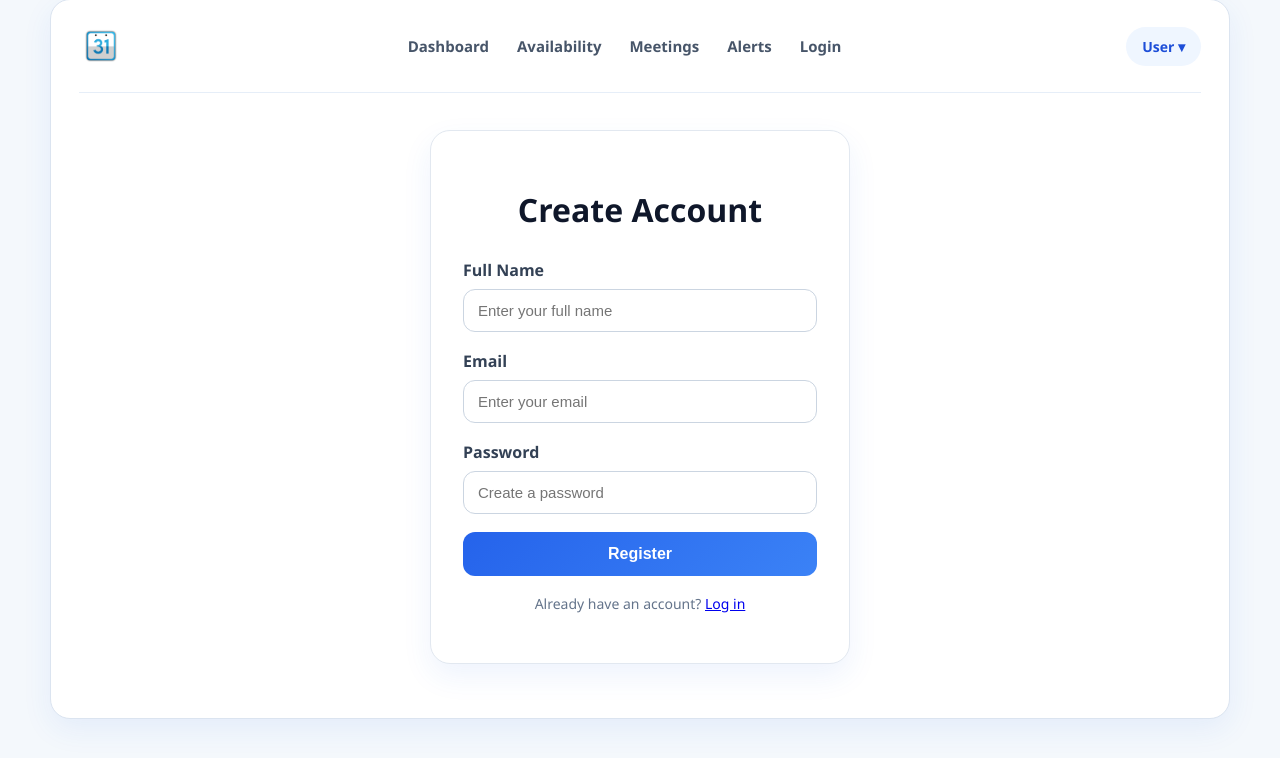
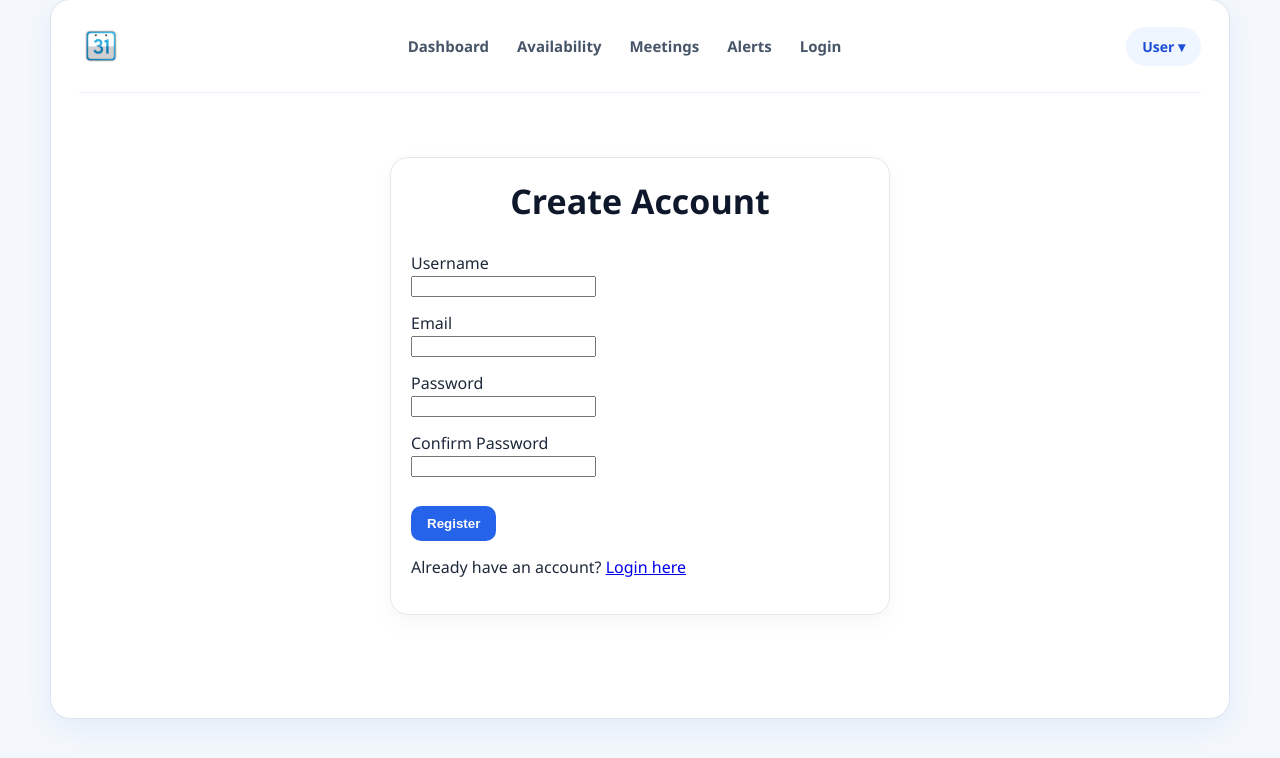
Before and after one commit to Maxk9994/Team299, a Flask app: page /register in a window 1280 px wide. Shown: the part 25-783 px from the top of the page. Run offline with Flask 3, Linux system fonts and the light colour scheme.

Commit message:
Added Flask login and registration system with SQLite and password hashing

```diff
--- a/app.py
+++ b/app.py
@@ -1,34 +1,120 @@
-from flask import Flask, render_template
+import sqlite3
+from flask import Flask, render_template, request, redirect, url_for, flash, session
+from werkzeug.security import generate_password_hash, check_password_hash
 
 app = Flask(__name__)
+app.secret_key = "change-this-secret-key"
+
+DATABASE = "calendar.db"
+
+
+def get_db_connection():
+    conn = sqlite3.connect(DATABASE)
+    conn.row_factory = sqlite3.Row
+    return conn
+
+
+def init_db():
+    conn = get_db_connection()
+    conn.execute("""
+        CREATE TABLE IF NOT EXISTS Users (
+            UserID INTEGER PRIMARY KEY AUTOINCREMENT,
+            Username TEXT NOT NULL UNIQUE,
+            Email TEXT NOT NULL UNIQUE,
+            PasswordHash TEXT NOT NULL
+        )
+    """)
+    conn.commit()
+    conn.close()
+
 
 @app.route("/")
 def index():
     return render_template("index.html")
 
-@app.route("/login")
+
+@app.route("/login", methods=["GET", "POST"])
 def login():
+    if request.method == "POST":
+        email = request.form["email"]
+        password = request.form["password"]
+
+        conn = get_db_connection()
+        user = conn.execute(
+            "SELECT * FROM Users WHERE Email = ?",
+            (email,)
+        ).fetchone()
+        conn.close()
+
+        if user and check_password_hash(user["PasswordHash"], password):
+            session["user_id"] = user["UserID"]
+            session["username"] = user["Username"]
+            flash("Login successful!")
+            return redirect(url_for("index"))
+
+        flash("Invalid email or password.")
+
     return render_template("login.html")
 
-@app.route("/register")
+
+@app.route("/register", methods=["GET", "POST"])
 def register():
+    if request.method == "POST":
+        username = request.form["username"]
+        email = request.form["email"]
+        password = request.form["password"]
+        confirm_password = request.form["confirm_password"]
+
+        if password != confirm_password:
+            flash("Passwords do not match.")
+            return redirect(url_for("register"))
+
+        conn = get_db_connection()
+        existing_user = conn.execute(
+            "SELECT * FROM Users WHERE Username = ? OR Email = ?",
+            (username, email)
+        ).fetchone()
+
+        if existing_user:
+            conn.close()
+            flash("Username or email already exists.")
+            return redirect(url_for("register"))
+
+        password_hash = generate_password_hash(password)
+
+        conn.execute(
+            "INSERT INTO Users (Username, Email, PasswordHash) VALUES (?, ?, ?)",
+            (username, email, password_hash)
+        )
+        conn.commit()
+        conn.close()
+
+        flash("Account created successfully. Please log in.")
+        return redirect(url_for("login"))
+
     return render_template("register.html")
+
 
 @app.route("/availability")
 def availability():
     return render_template("availability.html")
 
+
 @app.route("/meetings")
 def meetings():
     return render_template("meetings.html")
+
 
 @app.route("/alerts")
 def alerts():
     return render_template("alerts.html")
 
+
 @app.route("/profile")
 def profile():
     return render_template("profile.html")
 
+
 if __name__ == "__main__":
+    init_db()
     app.run(debug=True)
--- a/templates/register.html
+++ b/templates/register.html
@@ -1,28 +1,49 @@
 {% extends "base.html" %}
-
 {% block title %}Register{% endblock %}
 
 {% block content %}
-<div class="login-page">
-    <div class="login-card">
-        <h1>Create Account</h1>
+<div class="dashboard-layout">
+    <main class="main-content">
+        <section class="panel" style="max-width: 500px; margin: 40px auto;">
+            <h1 class="welcome-title">Create Account</h1>
 
-        <form onsubmit="return false;">
-            <label for="full-name">Full Name</label>
-            <input type="text" id="full-name" name="full-name" placeholder="Enter your full name">
+            {% with messages = get_flashed_messages() %}
+                {% if messages %}
+                    {% for message in messages %}
+                        <p>{{ message }}</p>
+                    {% endfor %}
+                {% endif %}
+            {% endwith %}
 
-            <label for="email">Email</label>
-            <input type="email" id="email" name="email" placeholder="Enter your email">
+            <form method="POST">
+                <div style="margin-bottom: 15px;">
+                    <label for="username">Username</label><br>
+                    <input type="text" id="username" name="username" required>
+                </div>
 
-            <label for="new-password">Password</label>
-            <input type="password" id="new-password" name="new-password" placeholder="Create a password">
+                <div style="margin-bottom: 15px;">
+                    <label for="email">Email</label><br>
+                    <input type="email" id="email" name="email" required>
+                </div>
 
-            <button type="submit" class="login-btn">Register</button>
-        </form>
+                <div style="margin-bottom: 15px;">
+                    <label for="password">Password</label><br>
+                    <input type="password" id="password" name="password" required>
+                </div>
 
-        <div class="login-links">
-            <p>Already have an account? <a href="{{ url_for('login') }}">Log in</a></p>
-        </div>
-    </div>
+                <div style="margin-bottom: 15px;">
+                    <label for="confirm_password">Confirm Password</label><br>
+                    <input type="password" id="confirm_password" name="confirm_password" required>
+                </div>
+
+                <button type="submit" class="small-btn">Register</button>
+            </form>
+
+            <p style="margin-top: 15px;">
+                Already have an account?
+                <a href="{{ url_for('login') }}">Login here</a>
+            </p>
+        </section>
+    </main>
 </div>
 {% endblock %}
```
Also changed, not shown: templates/login.html (+29 -16 lines).
